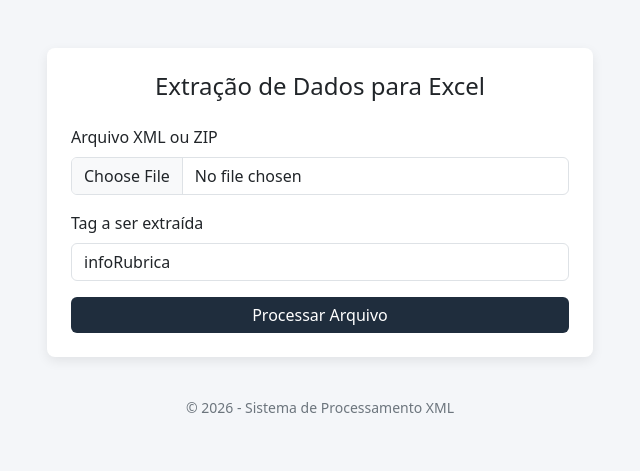
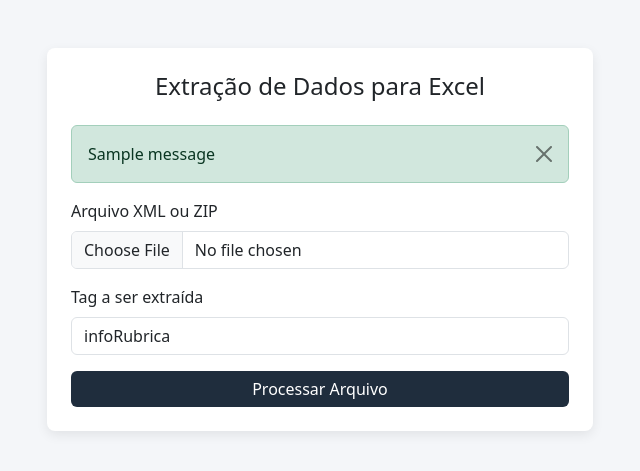
Before and after one commit to CristianoAds2025/extrator-esocial, a Flask app: page / in a window 1280 px wide. Shown: the part 56-527 px from the top of the page, without its empty margins (320-960 px from the left). Run offline with Flask 3, Linux system fonts and the light colour scheme; one stand-in notice (Sample message) is shown.

Commit message:
Update index.html

```diff
--- a/templates/index.html
+++ b/templates/index.html
@@ -61,6 +61,18 @@
 
                 <h4 class="mb-4 text-center">Extração de Dados para Excel</h4>
 
+                <!-- MENSAGENS FLASH -->
+                {% with messages = get_flashed_messages(with_categories=true) %}
+                  {% if messages %}
+                    {% for category, message in messages %}
+                      <div class="alert alert-{{ category }} alert-dismissible fade show" role="alert">
+                        {{ message }}
+                        <button type="button" class="btn-close" data-bs-dismiss="alert"></button>
+                      </div>
+                    {% endfor %}
+                  {% endif %}
+                {% endwith %}
+
                 <form method="POST" enctype="multipart/form-data">
                     <div class="mb-3">
                         <label class="form-label">Arquivo XML ou ZIP</label>
@@ -89,5 +101,8 @@
     </div>
 </div>
 
+<!-- Bootstrap JS (necessário para fechar alertas) -->
+<script src="https://cdn.jsdelivr.net/npm/bootstrap@5.3.2/dist/js/bootstrap.bundle.min.js"></script>
+
 </body>
 </html>
```
